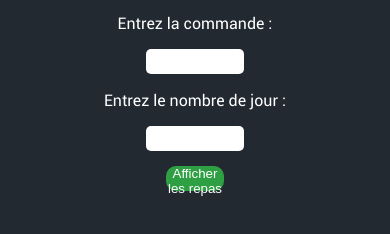
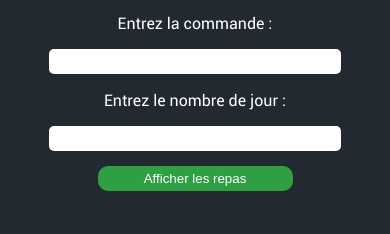
Before and after one commit to yohann-kevin/Triangle-du-miam, a website: page index.html in a window 390 px wide. Shown: the part 130-364 px from the top of the page. Drawn offline with Linux system fonts and the light colour scheme.

Commit message:
feat : add mediaQueries

```diff
--- a/style/main.css
+++ b/style/main.css
@@ -128,3 +128,13 @@ body {
     margin-top: 10px;
     font-size: 1.2rem;
 }
+
+@media screen and (min-width: 200px) and (max-width: 640px) {
+    #section input {
+        width: 75%;
+    }
+
+    #section button {
+        width: 50%;
+    }
+}
```
Also changed, not shown: 1 other file.
